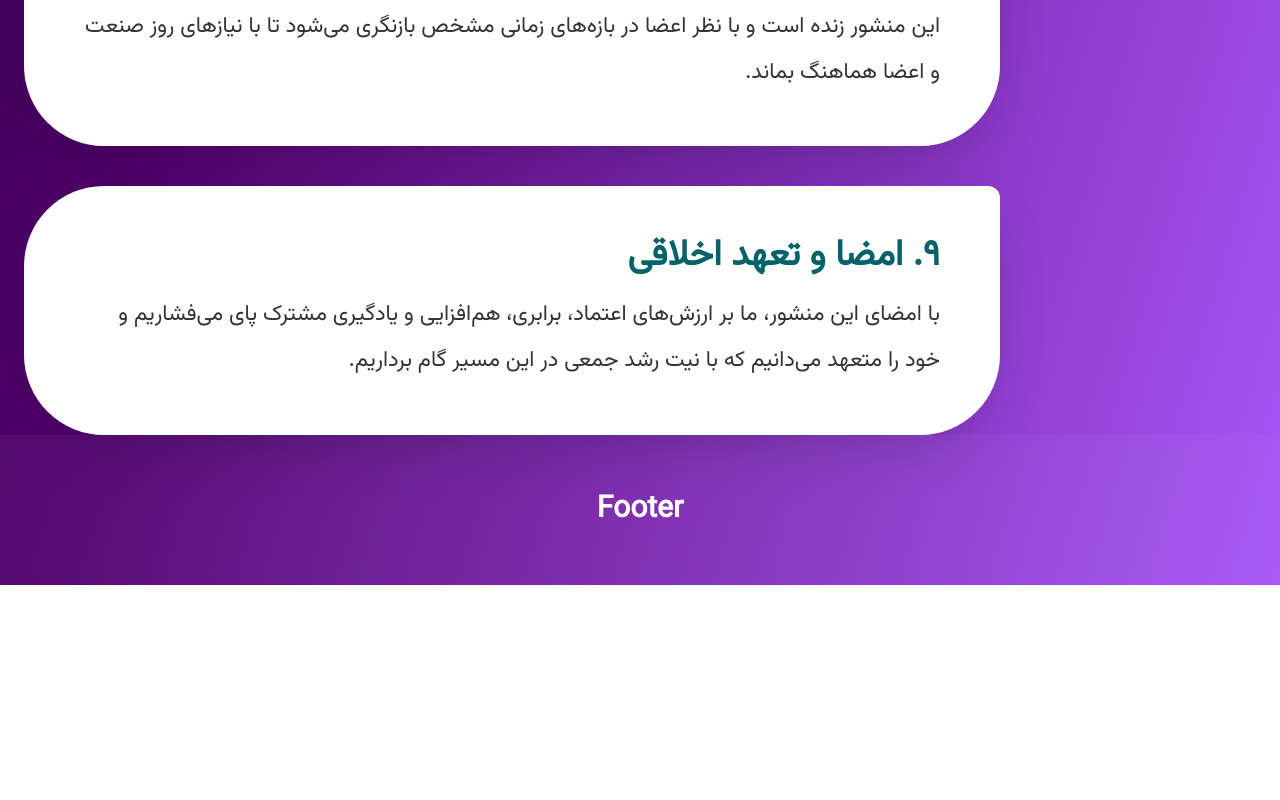
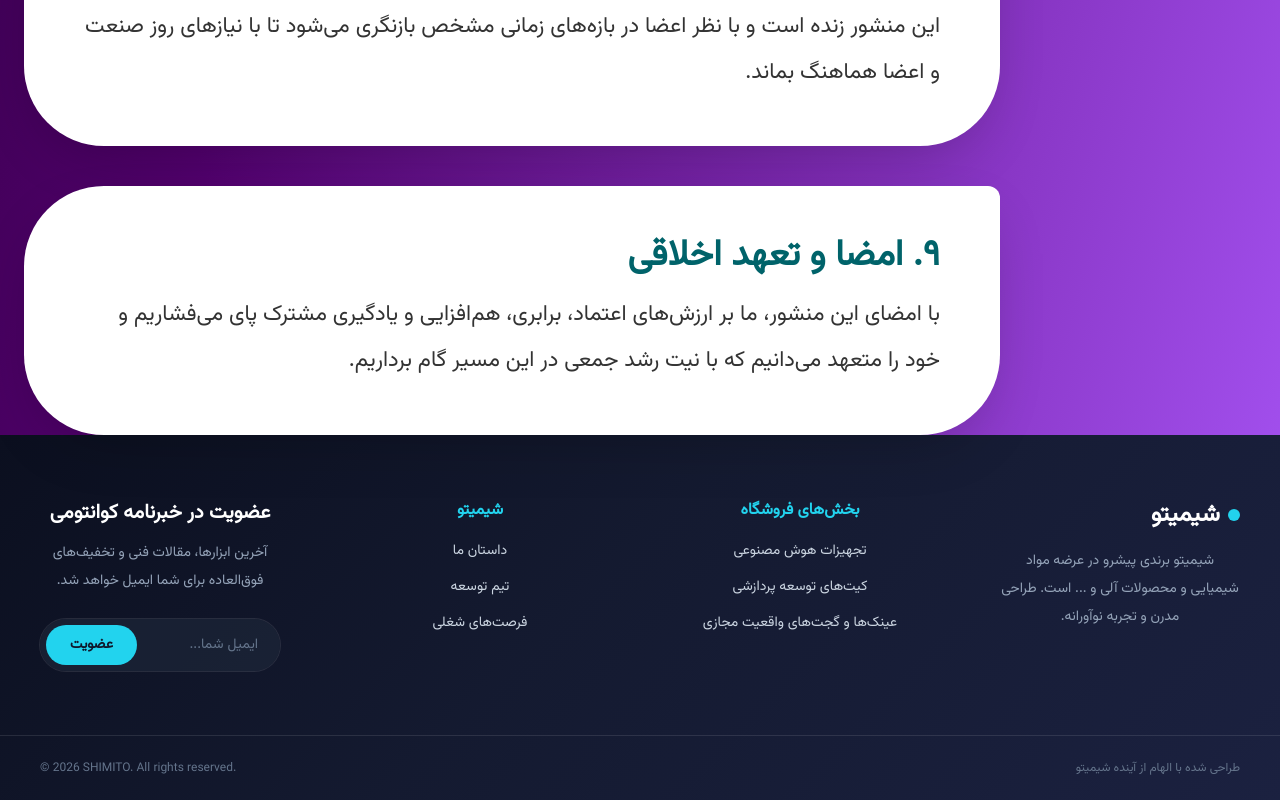
Before and after one commit to asalshojaeee/Shimito, a React (Vite) app: page /about in a window 1280 px wide. Shown: the part 3733-4533 px from the top of the page. Before the commit the page ends 4318 px from the top, so only its background shows below. Built offline with nearby package versions, Linux system fonts and the light colour scheme.

Commit message:
style(Footer):Edit footer

```diff
--- a/src/components/Footer.tsx
+++ b/src/components/Footer.tsx
@@ -1,15 +1,156 @@
+import React, { useState } from "react";
+
+interface FooterLinkColumn {
+  title: string;
+  links: string[];
+}
+
+const linkColumns: FooterLinkColumn[] = [
+  {
+    title: "شیمیتو",
+    links: ["داستان ما", "تیم توسعه", "فرصت‌های شغلی"],
+  },
+  {
+    title: "بخش‌های فروشگاه",
+    links: [
+      "تجهیزات هوش مصنوعی",
+      "کیت‌های توسعه پردازشی",
+      "عینک‌ها و گجت‌های واقعیت مجازی",
+    ],
+  },
+];
+
+export default function Footer(): JSX.Element {
+  const [email, setEmail] = useState("");
+
+  const handleSubscribe = (e: React.FormEvent<HTMLFormElement>) => {
+    e.preventDefault();
+
+    console.log("Subscribe email:", email);
+
+    setEmail("");
+  };
+
+  return (
+    <footer
+      dir="rtl"
+      className="w-full text-slate-200"
+      style={{
+        background:
+          "linear-gradient(135deg, #0b0f1f 0%, #141a30 45%, #1b2140 100%)",
+        fontFamily:
+          "'Vazirmatn', 'IRANSans', 'Tahoma', system-ui, sans-serif",
+      }}
+    >
+      {/* Main Footer */}
+      <div className="mx-auto max-w-7xl px-6 py-16 sm:px-10">
+        <div className="grid grid-cols-1 gap-20 text-center md:grid-cols-4">
 
 
 
 
+          <div>
+            <div className="mb-4 flex items-center justify-start gap-2">
+
+                            <span className="h-3 w-3 rounded-full bg-cyan-400" />
+
+              <h2 className="text-2xl font-extrabold text-white">
+                شیمیتو
+              </h2>
+
+            </div>
+
+            <p className="text-sm leading-7 text-slate-400">
+              شیمیتو برندی پیشرو در عرضه مواد شیمیایی و محصولات آلی و ...
+              است. طراحی مدرن و تجربه نوآورانه.
+            </p>
+          </div>
+          <nav aria-label="بخش‌های فروشگاه">
+            <h4 className="mb-4 font-bold text-cyan-400">
+              بخش‌های فروشگاه
+            </h4>
+
+            <ul className="space-y-3">
+              {linkColumns[1].links.map((link) => (
+                <li key={link}>
+                  <a
+                    href="#"
+                    className="text-sm text-slate-300 transition-colors hover:text-white"
+                  >
+                    {link}
+                  </a>
+                </li>
+              ))}
+            </ul>
+          </nav>
+          <nav aria-label="شیمیتو">
+            <h4 className="mb-4 font-bold text-cyan-400">
+              شیمیتو
+            </h4>
+
+            <ul className="space-y-3">
+              {linkColumns[0].links.map((link) => (
+                <li key={link}>
+                  <a
+                    href="#"
+                    className="text-sm text-slate-300 transition-colors hover:text-white"
+                  >
+                    {link}
+                  </a>
+                </li>
+              ))}
+            </ul>
+          </nav>
+          <div>
+            <h3 className="mb-3 text-xl font-bold text-white">
+              عضویت در خبرنامه کوانتومی
+            </h3>
+
+            <p className="mb-6 max-w-md text-sm leading-7 text-slate-400">
+              آخرین ابزارها، مقالات فنی و تخفیف‌های فوق‌العاده برای شما
+              ایمیل خواهد شد.
+            </p>
+
+            <form
+              onSubmit={handleSubscribe}
+              className="flex w-full items-center rounded-full bg-slate-800/60 p-1.5 ring-1 ring-white/10"
+            >
+              <input
+                type="email"
+                required
+                value={email}
+                onChange={(e) => setEmail(e.target.value)}
+                placeholder="ایمیل شما..."
+                className="w-full flex-1 bg-transparent px-4 py-2 text-sm text-slate-200 placeholder:text-slate-500 focus:outline-none"
+              />
+
+              <button
+                type="submit"
+                className="shrink-0 rounded-full bg-cyan-400 px-6 py-2.5 text-sm font-bold text-slate-900 transition-colors hover:bg-cyan-300 focus:outline-none focus-visible:ring-2 focus-visible:ring-cyan-200"
+              >
+                عضویت
+              </button>
+            </form>
+          </div>
+
+        </div>
+      </div>
+
+      {/* Bottom Bar */}
+      <div className="border-t border-white/10">
+        <div className="mx-auto flex max-w-7xl flex-col-reverse items-center justify-between gap-3 px-6 py-6 text-xs text-slate-500 sm:flex-row sm:px-10">
 
 
-const Footer = () => {
-  return (
-<footer className="w-full h-[150px] bg-[#ffffff0a] backdrop-blur-[5px] text-3xl flex justify-center items-center  text-center font-bold text-white">
-  Footer
-</footer>
-  )
+
+          <p>
+            طراحی شده با الهام از آینده شیمیتو
+          </p>
+
+          <p dir="ltr">
+            © 2026 SHIMITO. All rights reserved.          </p>
+
+        </div>
+      </div>
+    </footer>
+  );
 }
-
-export default Footer
```
